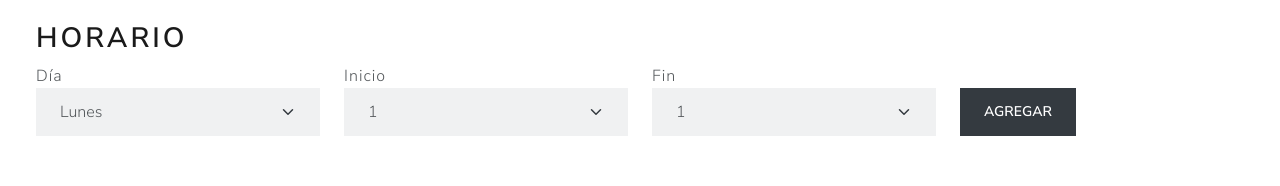
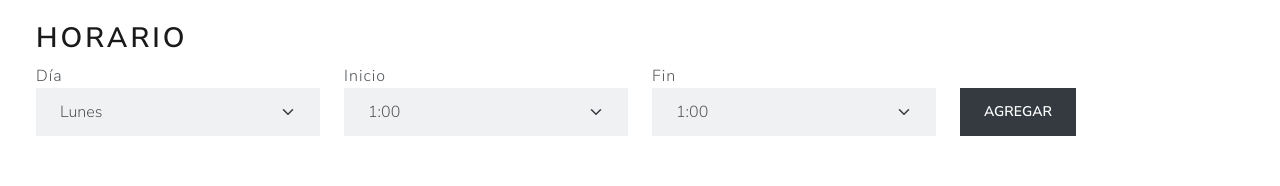
Before and after one commit to DavTV/abogados.com, a Next.js app: page /dashboard in a window 1280 px wide. Shown: the part 896-1082 px from the top of the page. Built offline with nearby package versions, Linux system fonts and the light colour scheme; no server answers.

Commit message:
formato horas

```diff
--- a/src/pages/components/FormAttention.js
+++ b/src/pages/components/FormAttention.js
@@ -13,6 +13,11 @@ const FormAttention = ({id_lawyer,getInfoLawyer}) => {
             <select className="form-select" name="day">
                 <option>Lunes</option>
                 <option>Martes</option>
+                <option>Miercoles</option>
+                <option>Jueves</option>
+                <option>Viernes</option>
+                <option>Sábado</option>
+                <option>Domingo</option>
             </select>
 
 
@@ -20,9 +25,18 @@ const FormAttention = ({id_lawyer,getInfoLawyer}) => {
         <div className="mb-3 col-12 col-md-3">
         <label>Inicio</label>
             <select className="form-select" name="start">
-                <option>1</option>
-                <option>2</option>
-                <option>3</option>
+                <option>1:00</option>
+                <option>2:00</option>
+                <option>3:00</option>
+                <option>4:00</option>
+                <option>5:00</option>
+                <option>6:00</option>
+                <option>7:00</option>
+                <option>8:00</option>
+                <option>9:00</option>
+                <option>10:00</option>
+                <option>11:00</option>
+                <option>12:00</option>
             </select>
 
         </div>
@@ -30,9 +44,18 @@ const FormAttention = ({id_lawyer,getInfoLawyer}) => {
         <label>Fin</label>
 
          <select className="form-select" name="end">
-             <option>1</option>
-             <option>2</option>
-             <option>3</option>
+         <option>1:00</option>
+                <option>2:00</option>
+                <option>3:00</option>
+                <option>4:00</option>
+                <option>5:00</option>
+                <option>6:00</option>
+                <option>7:00</option>
+                <option>8:00</option>
+                <option>9:00</option>
+                <option>10:00</option>
+                <option>11:00</option>
+                <option>12:00</option>
          </select>
 
      </div>
--- a/src/pages/dashboard.js
+++ b/src/pages/dashboard.js
@@ -96,9 +96,9 @@ const Dashboard = () => {
                                 attention.map( day =>{
                                     return (
                                     <tr>
-                                        <td>{day.attributes.day}</td>
-                                        <td>{day.attributes.hourStart || "--"}</td>
-                                        <td>{day.attributes.hourEnd || "--"}</td>
+                                        <td>{day.attributes.day }</td>
+                                        <td>{day.attributes.hourStart   || "--"}</td>
+                                        <td>{day.attributes.hourEnd   || "--"}</td>
                                     </tr>
                                    )}
                                 )
```
